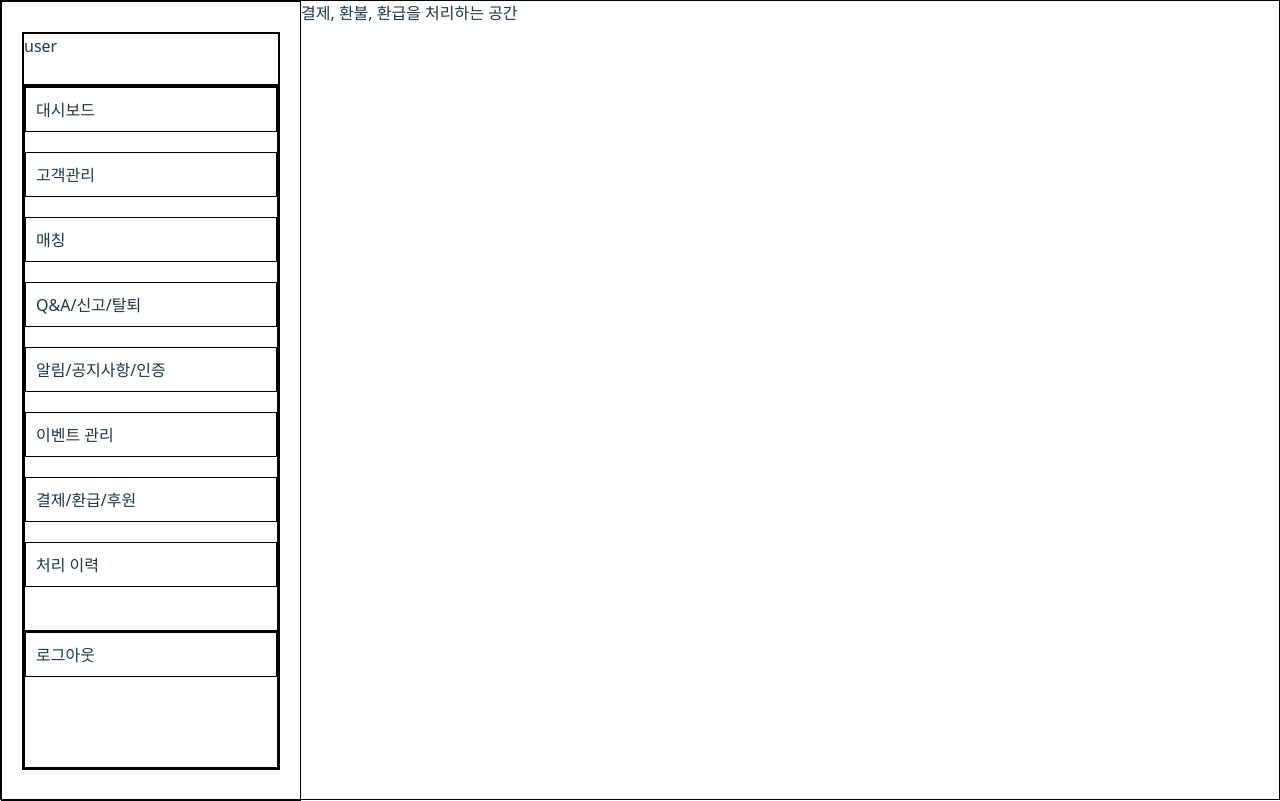
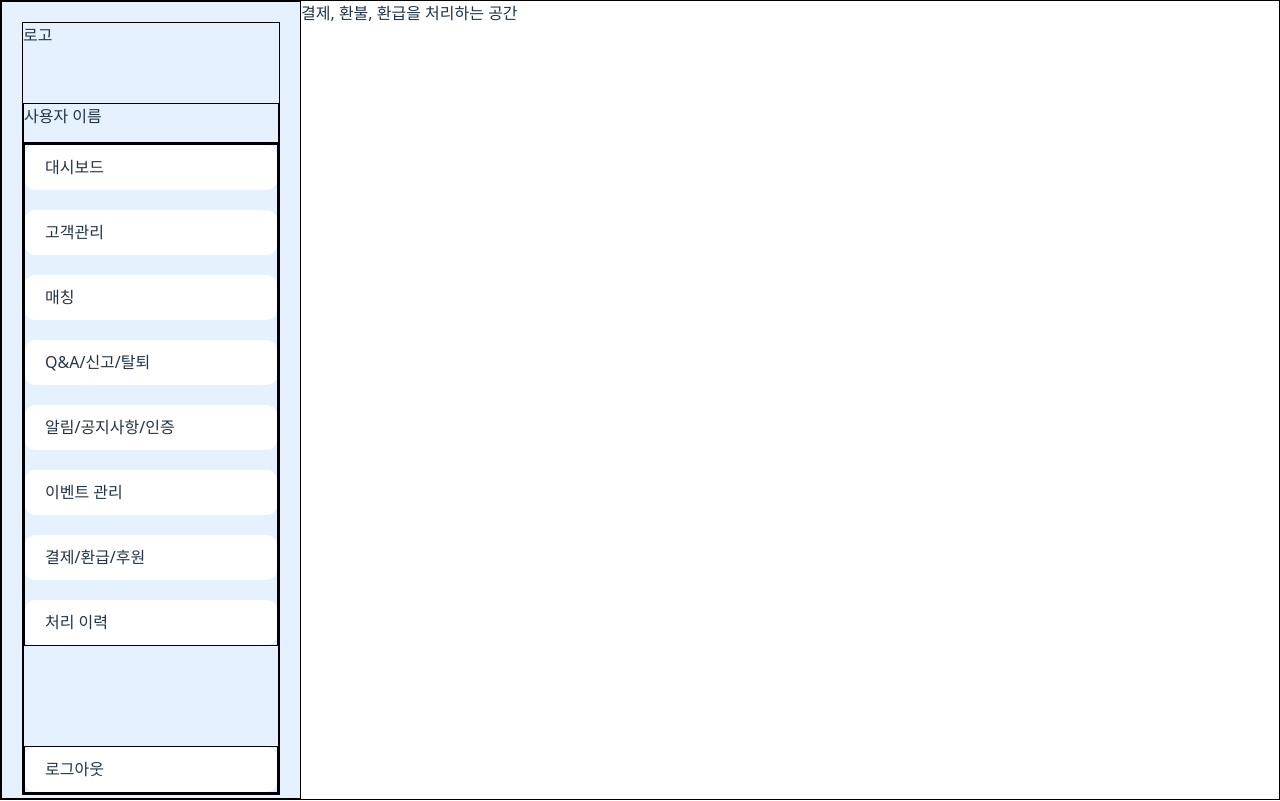
Before and after one commit to keodam/keodam-frontend-web, a React (Vite) app: page /pay in a window 1280 px wide. Built offline with nearby package versions, Linux system fonts and the light colour scheme.

Commit message:
style: LeftNavBar 스타일 추가

```diff
--- a/src/components/Admin/LeftNavBar.module.less
+++ b/src/components/Admin/LeftNavBar.module.less
@@ -1,24 +1,30 @@
 .leftNavBar {
   width: 300px;
-  height: 100vh;
+  // height: 100vh;
   border: 1px solid black;
 
-  padding: 30px 20px;
+  padding: 20px 20px;
+
+  background-color: #E6F1FF;
 }
 .contents {
   width: 100%;
-  height: 100%;
+  // height: 100%;
   border: 1px solid black;
+
+}
+.logo{
+  height: 50px;
 }
 .name {
   width: 100%;
-  height: 7%;
-  min-height: 50px;
+  height: 40px;
   border: 1px solid black;
+  margin-top: 30px;
 }
 .buttonContainer {
   width: 100%;
-  height: 93%;
+  // height: 93%;
   border: 1px solid black;
 
   display: flex;
@@ -35,16 +41,23 @@
 }
 .buttonRow {
   width: 100%;
-  height: 20%;
+  // height: 20%;
   border: 1px solid black;
+
+  margin-top: 100px;
 }
 .button {
   width: 100%;
   height: 45px;
-  border: 1px solid black;
+  // border: 1px solid black;
+  border-radius: 10px;
 
-  padding: 10px 10px;
+  padding: 10px 20px;
+
+  background-color: white;
 }
 .button:hover {
+  color: white;
+  background-color: #529DFF;
   cursor: pointer;
 }
--- a/src/components/Admin/LeftNavBar.tsx
+++ b/src/components/Admin/LeftNavBar.tsx
@@ -3,7 +3,7 @@ import { useState } from "react";
 import { Navigate, useNavigate } from "react-router-dom";
 
 const LeftNavBar = () => {
-  const [userName, setUserName] = useState<string>("user");
+  const [userName, setUserName] = useState<string>("사용자 이름");
 
   const navigate = useNavigate();
   const goDash = () => {
@@ -38,6 +38,7 @@ const LeftNavBar = () => {
   return (
     <nav className={styles.leftNavBar}>
       <div className={styles.contents}>
+        <div className={styles.logo}>로고</div>
         <div className={styles.name}>{userName}</div>
         <div className={styles.buttonContainer}>
           <div className={styles.buttonsTop}>
@@ -78,3 +79,6 @@ const LeftNavBar = () => {
 };
 
 export default LeftNavBar;
+
+// 로고 추가
+// 아이콘 추가
```
